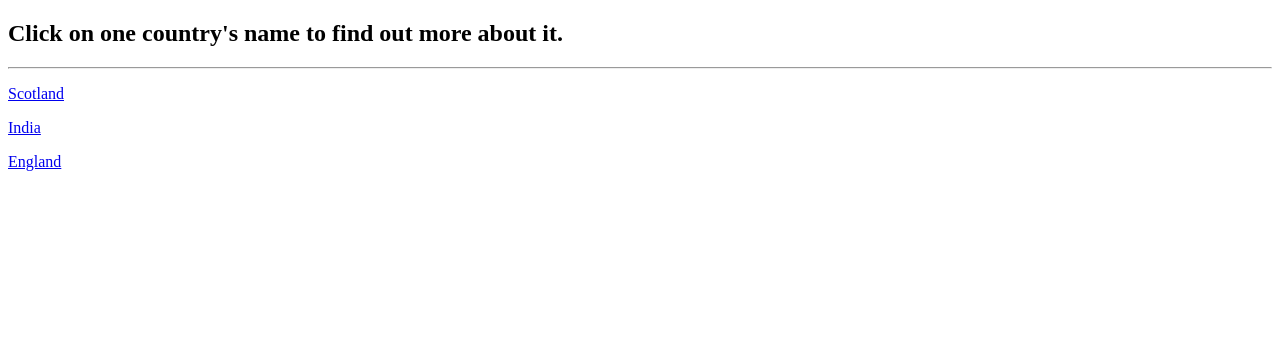
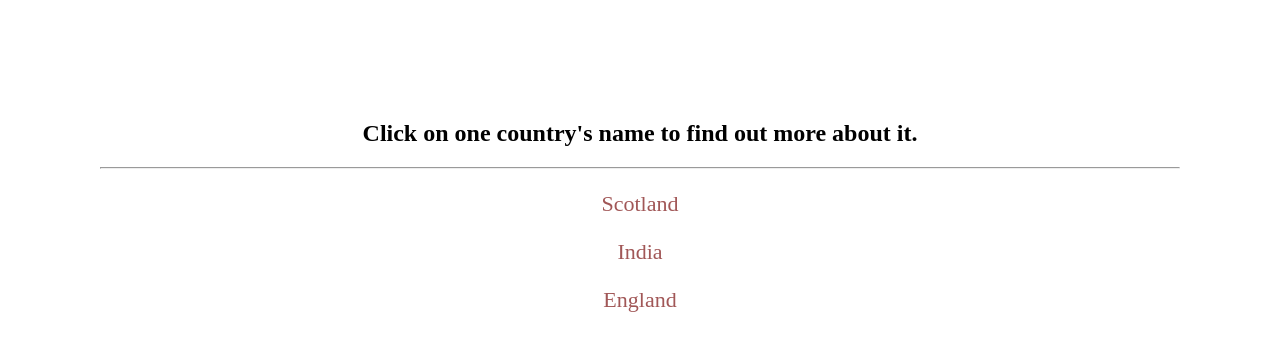
Before and after one commit to M868-2/Create-A-Shape-Portfolio-Project, a plain HTML site: page index.html in a window 1280 px wide. Drawn offline with Linux system fonts and the light colour scheme.

Commit message:
Update style.css

```diff
--- a/style.css
+++ b/style.css
@@ -1 +1,16 @@
-/* CSS Style Sheet */
+body{
+    font-family: 'Times New Roman', Times, serif;
+    text-align: center;
+    margin: auto;
+    border: 100px;
+    padding: 100px;
+}
+
+p{
+    font-size: 22px;
+}
+
+a{
+    color: rgb(161, 87, 87);
+    text-decoration: none;
+}
```
